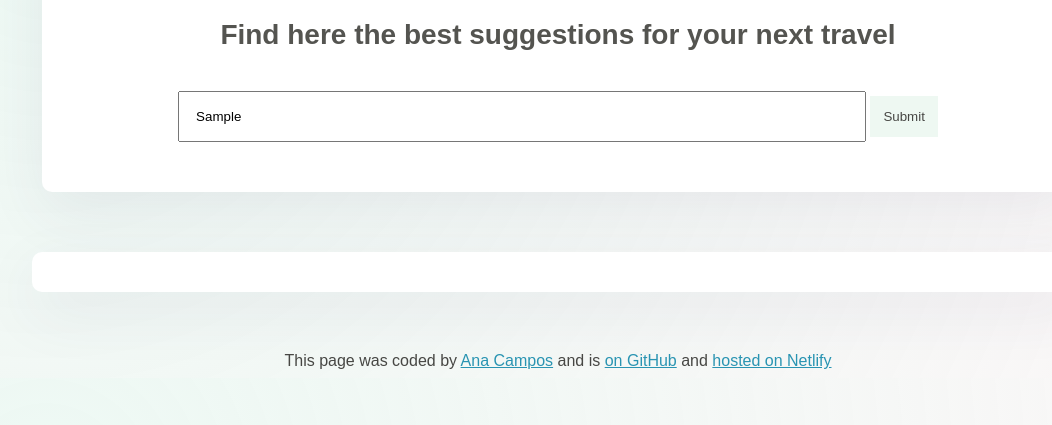
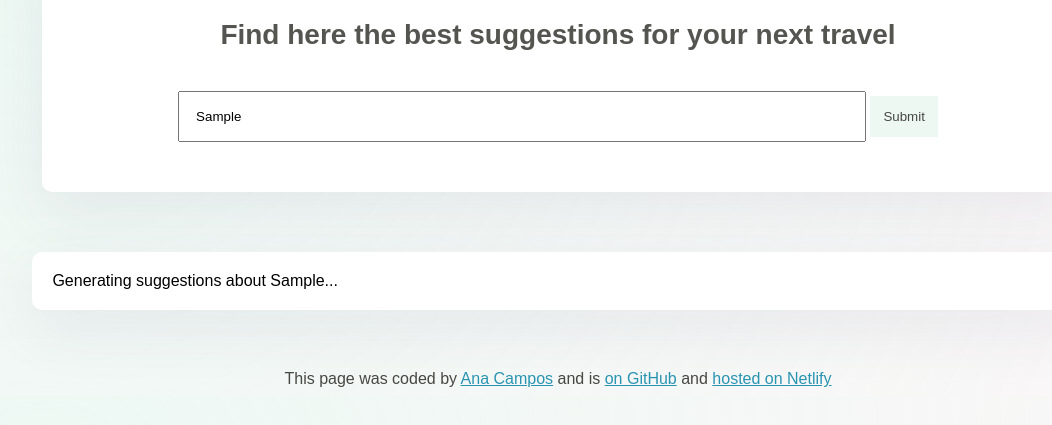
Before and after one commit to anna-fields/ai_travel_project, a plain HTML site: page index.html in a window 1280 px wide. Both pictures are taken after typing "Sample" into the empty fields and a click on the input 986 px from the left and 293 px from the top of the page. Shown: the part 177-602 px from the top of the page, without its empty margins (82-1134 px from the left). Drawn offline with nearby package versions, Linux system fonts and the light colour scheme; no server answers.

Commit message:
improved ux with generating warning

```diff
--- a/css/styles.css
+++ b/css/styles.css
@@ -70,6 +70,10 @@ h2:hover{
     border: dashed 2px #2994b2;
 }
 
+.hidden{
+    display:none;
+}
+
 
 footer{
 color: #474744;
--- a/index.html
+++ b/index.html
@@ -24,7 +24,7 @@
                 <input type="submit" id="submit" />
             </form>
     </div>
-    <div class="response" id="response">
+    <div class="response hidden" id="response">
     </div>
     </main>
 
--- a/js/js.js
+++ b/js/js.js
@@ -6,8 +6,6 @@ function displaySuggestions(response){
     cursor: "",
   });
 }
-
-
 
 function generateAnswer (event){
     event.preventDefault();
@@ -19,9 +17,11 @@ function generateAnswer (event){
     let context="You are a tourist attractions expert and love to give new suggestions to tourists. Your mission is to give the tourist 4 attractions about the city they want to visit. Give only the name of the attractions in basic HTML, in bulletpoints separated by a <br/> and never use <strong>.";
     let apiUrl=`https://api.shecodes.io/ai/v1/generate?prompt=${prompt}&context=${context}&key=${apiKey}`;
 
+let responseElement=document.querySelector("#response");
+responseElement.classList.remove("hidden");
+responseElement.innerHTML=`Generating suggestions about ${instructionsInput.value}...`;
+
 axios.get(apiUrl).then(displaySuggestions);
-
-
 }
 
 let formElement=document.querySelector("#question");
```
